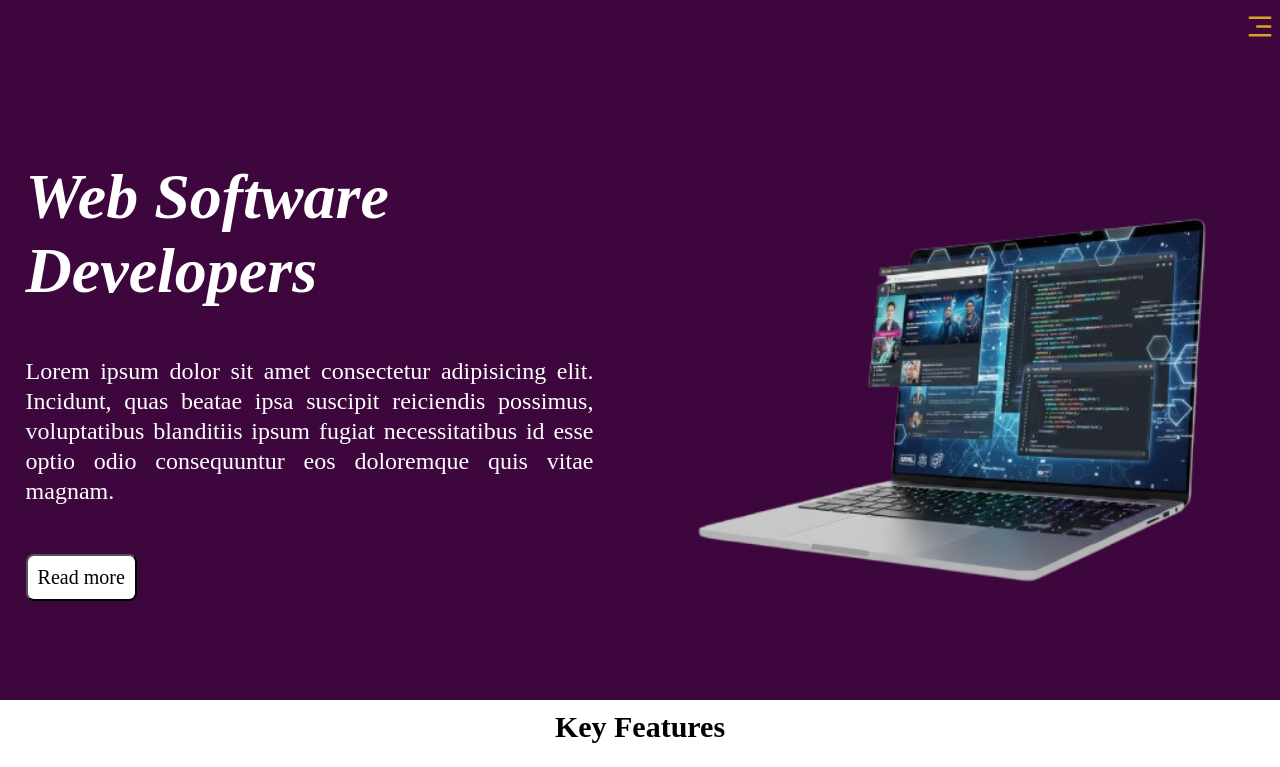
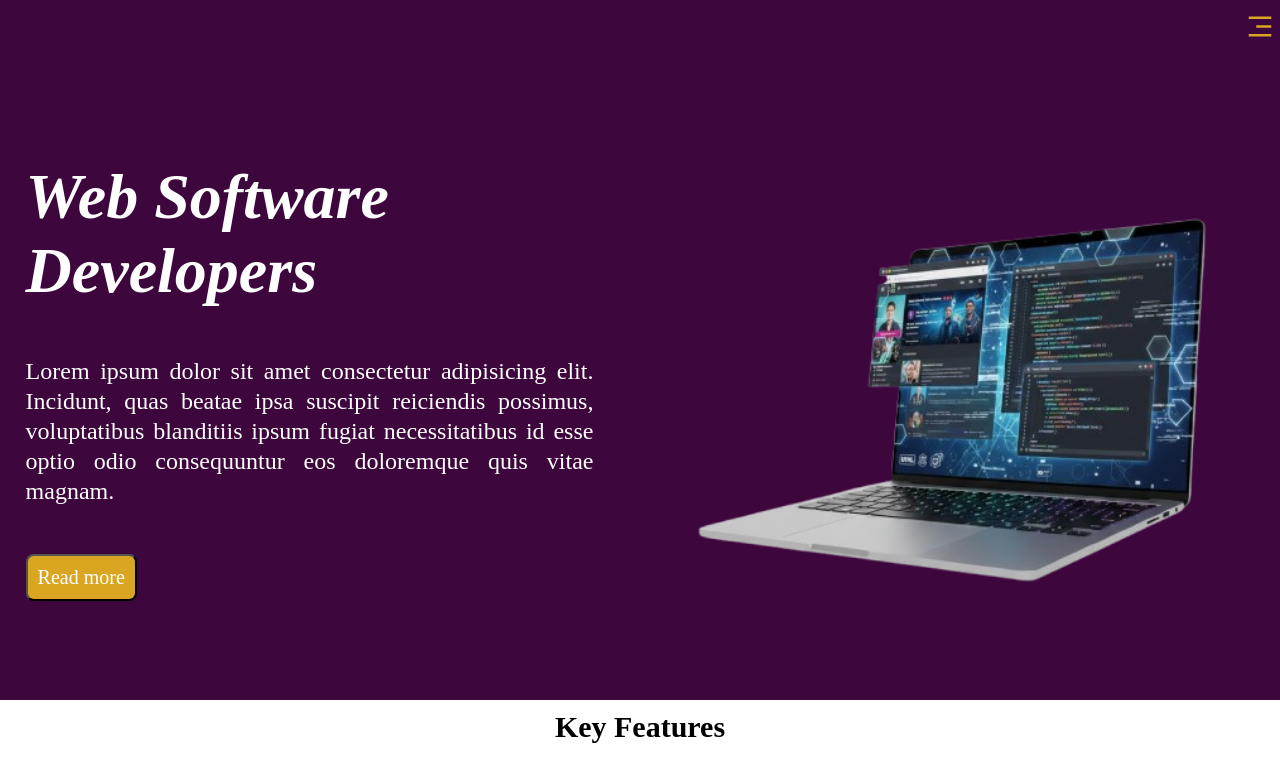
Before and after one commit to surya-nukala/web-dev-software, a plain HTML site: page index.html in a window 1280 px wide. In both pictures the pointer is over the button "Read more". Shown: the top 767 px of the page. Drawn offline with nearby package versions, Linux system fonts and the light colour scheme; some icons are missing.

Commit message:
changed the button style

```diff
--- a/style.css
+++ b/style.css
@@ -62,6 +62,11 @@ body{
     font-size: 20px;
     font-weight: 300px;
     cursor: pointer;
+    transition: all ease-in 0.5s;
+}
+.data .left button:hover{
+    background-color:goldenrod;
+    color:white;
 }
 .data .right{
     width:50%;
```
